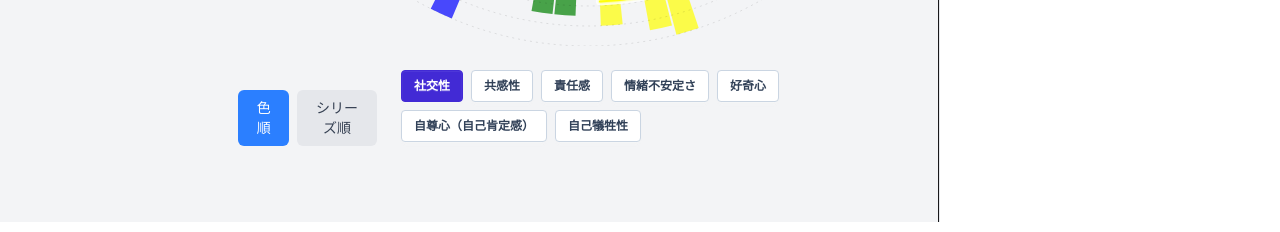
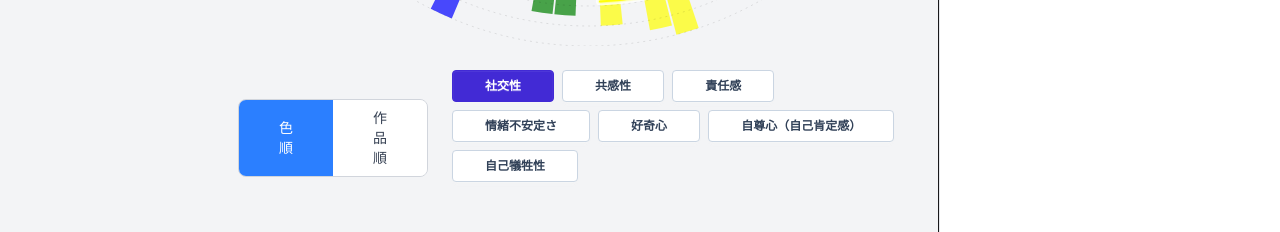
Before and after one commit to vdslab/theme2025-mint, a React (Vite) app: page / in a window 1280 px wide. Shown: the part 686-918 px from the top of the page. Built offline with nearby package versions, Linux system fonts and the light colour scheme.

Commit message:
デザイン修正

```diff
--- a/src/components/Chart.jsx
+++ b/src/components/Chart.jsx
@@ -12,12 +12,12 @@ export default function Chart({
   onNodeClick,
   onNodeHover,
   onNodeLeave,
+  size,
 }) {
-  const size = 700;
   // ラベルが見切れないように、全体的に半径を小さくする
-  const ringRadius = 240;
-  const barInner = 250;
-  const barOuterMax = 350;
+  const ringRadius = (240 * size) / 700;
+  const barInner = (250 * size) / 700;
+  const barOuterMax = (350 * size) / 700;
 
   const positionedData = (() => {
     if (!data || data.length === 0) return [];
--- a/src/components/Main.jsx
+++ b/src/components/Main.jsx
@@ -16,7 +16,7 @@ export default function Main() {
       {/* 左余白 */}
       <div />
 
-      <main className="flex flex flex-col items-center py-8">
+      <main className="flex flex-col items-center py-8">
         <PrecureVisualization
           size={VIS_SIZE}
           selectedCharacter={selectedCharacter}
--- a/src/components/MetricSelector.jsx
+++ b/src/components/MetricSelector.jsx
@@ -10,7 +10,7 @@ export default function MetricSelector({ metricsList, metric, setMetric }) {
               key={m.key}
               onClick={() => setMetric(m.key)}
               className={`
-                btn btn-sm
+                btn btn-sm px-8
                 ${
                   isActive
                     ? 'bg-primary text-white border-primary'
--- a/src/components/PrecureVisualization.jsx
+++ b/src/components/PrecureVisualization.jsx
@@ -126,6 +126,7 @@ export default function PrecureVisualization({
             onNodeClick={handleNodeClick}
             onNodeHover={handleNodeHover}
             onNodeLeave={handleNodeLeave}
+            size={size}
           />
         </div>
         <div className="flex justify-center items-center">
--- a/src/components/SortSelector.jsx
+++ b/src/components/SortSelector.jsx
@@ -1,24 +1,28 @@
 export default function SortSelector({ sortOrder, setSortOrder }) {
   const options = [
     { key: 'color', label: '色順' },
-    { key: 'series', label: 'シリーズ順' },
+    { key: 'series', label: '作品順' },
   ];
 
   return (
-    <div className="flex justify-center space-x-2 my-4">
+    <div className="flex justify-center my-4">
+      <div className="inline-flex rounded-lg overflow-hidden border border-gray-300">
         {options.map((option) => (
           <button
             key={option.key}
             onClick={() => setSortOrder(option.key)}
-          className={`px-4 py-2 rounded-md text-sm font-medium ${
+            className={`px-10 py-2 text-sm font-medium transition-colors duration-150
+              ${
                 sortOrder === option.key
                   ? 'bg-blue-500 text-white'
-              : 'bg-gray-200 text-gray-700 hover:bg-gray-300'
-          }`}
+                  : 'bg-white text-gray-700 hover:bg-gray-100'
+              }
+            `}
           >
             {option.label}
           </button>
         ))}
       </div>
+    </div>
   );
 }
```
Also changed, not shown: src/constants/layout.js (line endings or trailing spaces). Lines whose indentation alone changed are shown as unchanged.
